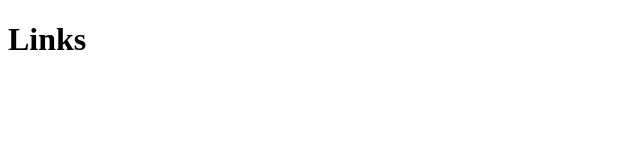
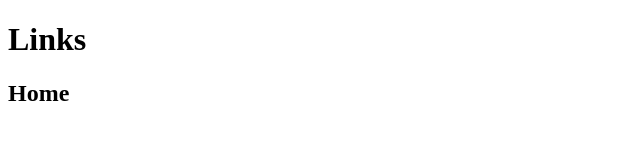
Before and after one commit to emmabarth/warmup2-links, a plain HTML site: page index.html in a window 1280 px wide. Shown: the whole page, without its empty margins (0-640 px from the left). Drawn offline with Linux system fonts and the light colour scheme.

Commit message:
Update index.html
Add h2

```diff
--- a/index.html
+++ b/index.html
@@ -7,7 +7,11 @@
 </head>
 <body>
    <h1>
-        Links
+      Links
     </h1>
+
+    <h2>
+      Home
+    </h2>
 </body>
 </html>
```
